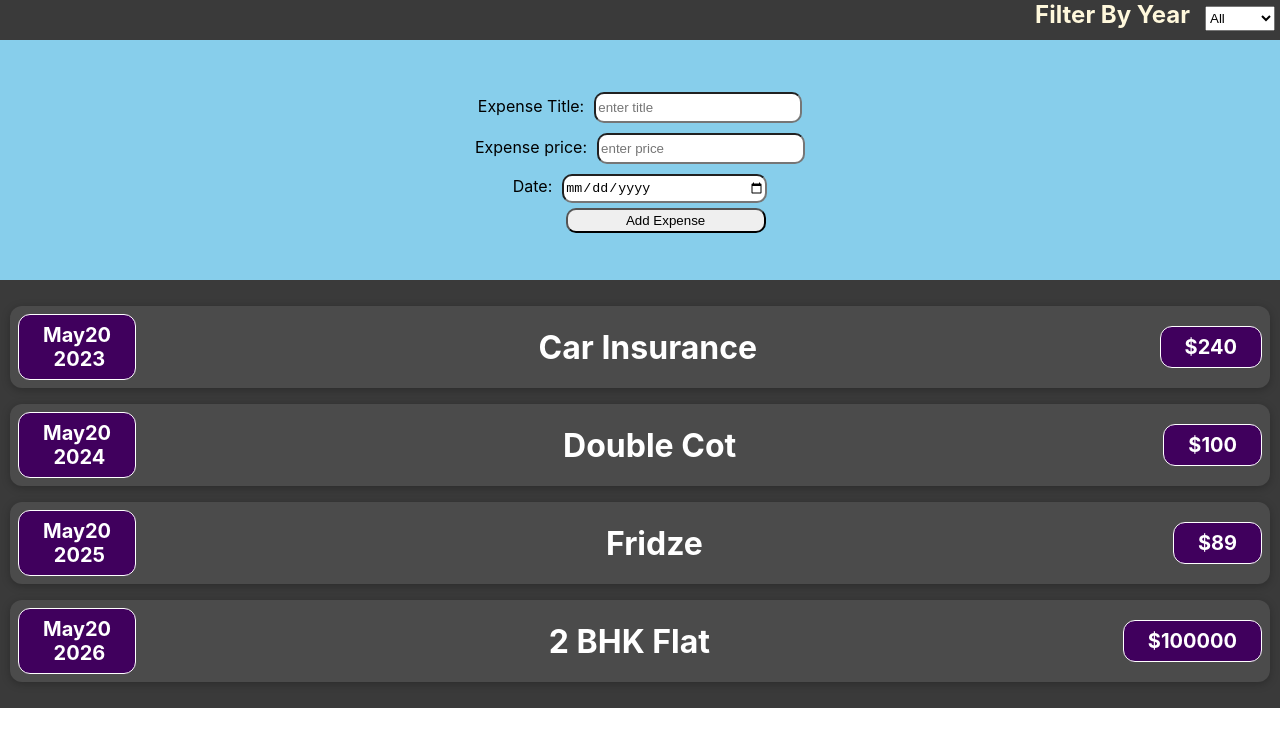
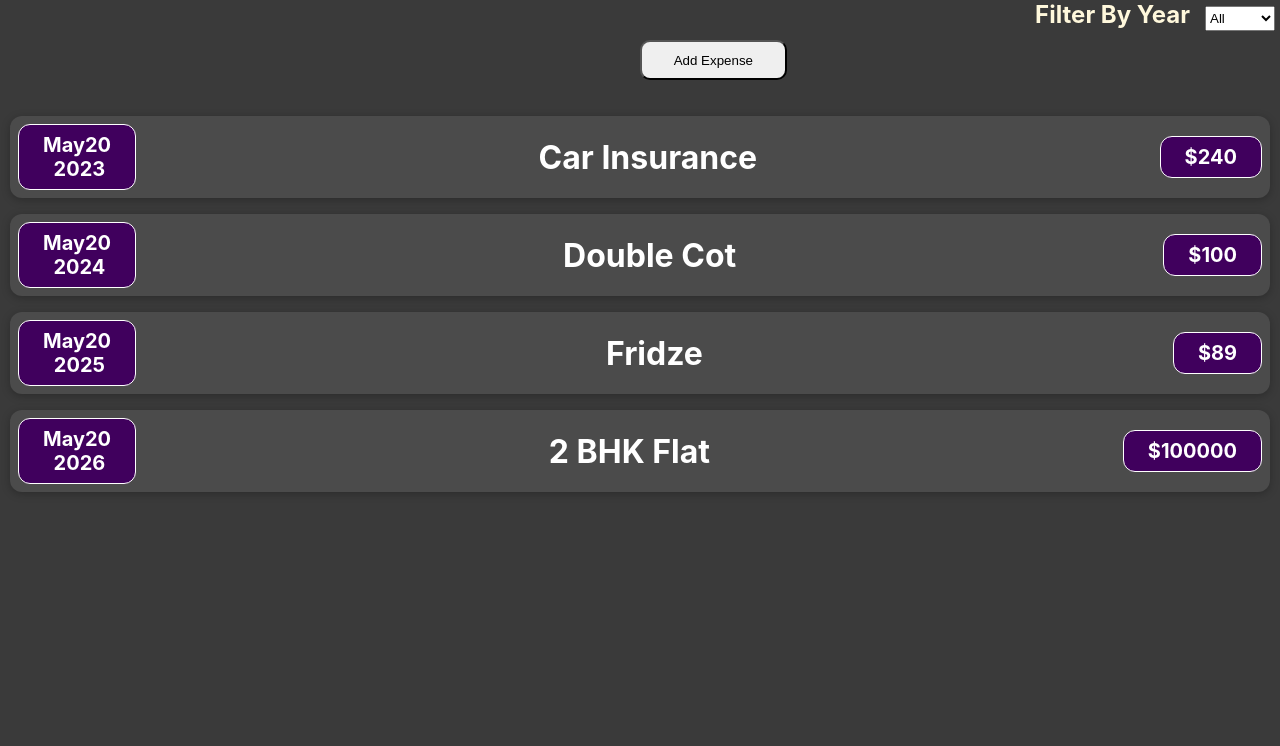
Before and after one commit to Chinni00/react_sample_app, a React (Create React App) app: page / in a window 1280 px wide. Shown: the top 746 px of the page. Built offline with nearby package versions, Linux system fonts and the light colour scheme.

Commit message:
cancel and add expensive  btn added

```diff
--- a/src/App.css
+++ b/src/App.css
@@ -1,5 +1,8 @@
 .App {
   text-align: center;
+}
+body{
+  background-color: #61dafb;
 }
 
 .App-logo {
--- a/src/components/Data.css
+++ b/src/components/Data.css
@@ -6,4 +6,5 @@
     height: 30vh;
     background-color: #3b3b3b;
     color: rgb(190, 252, 232);
+
 }
--- a/src/components/Data.js
+++ b/src/components/Data.js
@@ -7,7 +7,7 @@ const Data = (props) => {
 
   return(
     <div className="UI">
-      {data.length===0 ? <h2 className="warning">No data found</h2>:
+      {data.length===0 ? <h2 className="warning">No data found</h2> :
       data.map((expense)=>{  return [
         <div key={expense.id}  className="expense-item" >
            <div className="expense-item__price">
--- a/src/components/Expenses/ExpensiveItem.css
+++ b/src/components/Expenses/ExpensiveItem.css
@@ -7,8 +7,12 @@
     margin: 1rem 0;
     border-radius: 12px;
     background-color: #4b4b4b;
+
   }
 
+  .expense{
+    margin-top: 50px;
+  }
   .expense-item__description {
     display: flex;
     flex-direction: column;
--- a/src/components/Expenses/ExpensiveItem.js
+++ b/src/components/Expenses/ExpensiveItem.js
@@ -7,7 +7,7 @@ import "./ExpensiveItem.css";
 
 
   return (
-    <div>
+    <div className="expense">
 
      <Data data={data}  />
 
--- a/src/components/NewExpenses/ExpensesForm.css
+++ b/src/components/NewExpenses/ExpensesForm.css
@@ -1,12 +1,9 @@
-form{
+form,.form{
     width: 100vw;
-    background-color: skyblue;
+    background-color: #3a3a3a;
     height: 30vh;
-    display: flex;
-    flex-wrap: wrap;
-    flex-direction: column;
-    justify-content: center;
-    align-items: center;
+    margin-left: 40%;
+    color: antiquewhite;
 }
 label,input{
     width: 200px;
@@ -16,8 +13,16 @@ label,input{
 }
 .btn{
     position: relative;
-    left: 2%;
     width: 200px;
     height: 25px;
     border-radius: 10px;
+
 }
+
+.btn-before{
+    position: absolute;
+    left: 50%;
+    border-radius: 10px;
+    width: 11em;
+    height: 3em;
+}
--- a/src/components/NewExpenses/ExpensesForm.js
+++ b/src/components/NewExpenses/ExpensesForm.js
@@ -6,6 +6,7 @@ export default function ExpensesForm(props) {
       const [enteredTitle , setEnteredTitle] = useState("");
       const [enteredPrice , setEnteredPrice] = useState("");
       const [enteredDate , setEnteredDate] = useState("");
+      const [formData , setFormData] = useState(false);
 
 //    const [userInput,setUserInput]= useState({
 //     enteredTitle:"",
@@ -65,11 +66,25 @@ export default function ExpensesForm(props) {
         setEnteredDate('');
         setEnteredPrice('');
         setEnteredTitle('');
+
+        setFormData(false)
     }
+
+    const addExpenseBtnHandler =()=>{
+        setFormData(true)
+    }
+
+    const handleCancel = () => {
+        setEnteredDate("");
+       setEnteredTitle("");
+        setEnteredPrice('');
+        setFormData(false);
+      };
+
 
   return (
     <div>
-        <form onSubmit={submitHandler}>
+       {formData ? ( <form onSubmit={submitHandler}>
             <div>
             <label>Expense Title:</label>
             <input placeholder='enter title'value={enteredTitle} onChange={enteredTitleHandler} />
@@ -82,8 +97,10 @@ export default function ExpensesForm(props) {
             <label>Date:</label>
             <input type='date' value={enteredDate} onChange={enteredDateHandler}/>
             </div>
-            <button type='submit' className='btn'>Add Expense</button>
-        </form>
+
+            <button type='submit' className='btn'  >Add Expense</button>
+            <button type="button" onClick={handleCancel} className='btn' >Cancel</button>
+        </form> ) : <button  className='btn-before' onClick={addExpenseBtnHandler} >Add Expense</button> }
     </div>
   )
 }
--- a/src/index.css
+++ b/src/index.css
@@ -5,6 +5,7 @@ body {
     sans-serif;
   -webkit-font-smoothing: antialiased;
   -moz-osx-font-smoothing: grayscale;
+  background-color: #3a3a3a;
 }
 
 code {
```
Also changed, not shown: src/components/Chart/Chart.js (added, +11 -0 lines), src/components/Chart/ChartBar.css (added, +30 -0 lines), src/components/Chart/ChartBar.js (added, +18 -0 lines), src/components/Chart/Chart.css (added).
